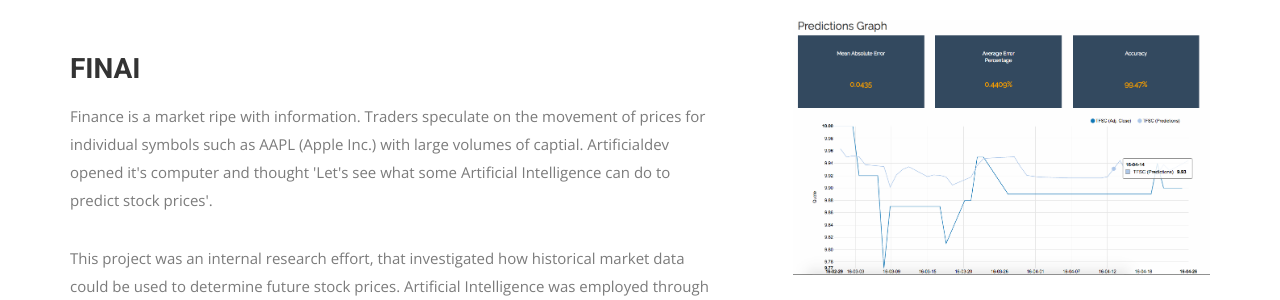
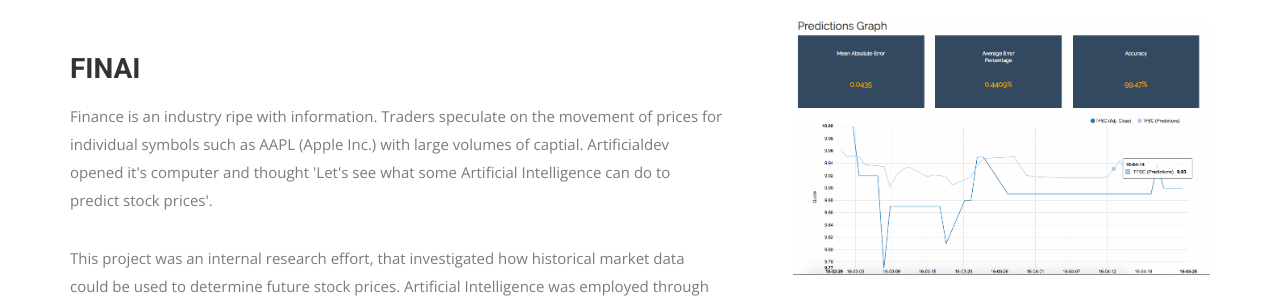
Before and after one commit to seanquinn/seanquinn.github.io, a Jekyll site: the page built from finai.html, in a window 1280 px wide. Shown: the part 540-840 px from the top of the page. Built offline with Jekyll 4.4.1, drawn with Linux system fonts in a browser that asks for light colours; nearby versions of some CDN libraries; some web fonts are replaced.

Commit message:
Typos + grammar

```diff
--- a/contact.html
+++ b/contact.html
@@ -42,7 +42,7 @@ permalink: /contact/
             <div class="form-group-2">
               <textarea class="form-control" name="message" rows="3" placeholder="Your Message"></textarea>
             </div>
-            <button class="btn btn-default" type="submit">Send Message</button>
+            <input class="btn btn-default" type="submit" value="Send Message" />
           </form>
         </div>
       </div>
--- a/finai.html
+++ b/finai.html
@@ -26,7 +26,7 @@ permalink: /finai/
             <h2>Finai</h2>
           </div>
           <p>
-            Finance is a market ripe with information. Traders speculate on the movement of prices for individual symbols such as AAPL (Apple Inc.) with large volumes of captial. Artificialdev opened it's computer and thought 'Let's see what some Artificial Intelligence can do to predict stock prices'.
+            Finance is an industry ripe with information. Traders speculate on the movement of prices for individual symbols such as AAPL (Apple Inc.) with large volumes of captial. Artificialdev opened it's computer and thought 'Let's see what some Artificial Intelligence can do to predict stock prices'.
           </p>
           <p>
             This project was an internal research effort, that investigated how historical market data could be used to determine future stock prices. Artificial Intelligence was employed through the use of Multi-layer Perceptron Neural Networks and Support Vector Machines. The project was deemed as a success by university professors, and could be used to inform investment decisions in equities. The project is currently in private beta due to the secretive nature of the algorithm.
--- a/work.html
+++ b/work.html
@@ -26,7 +26,7 @@ permalink: /work/
             <h2>Working with us</h2>
           </div>
           <p>
-            OOne word to describe our working process is pragmatic. We want every project to succeed, and for it to succeed it has to meet your expectations.Typically the way software projects start is with a list of requirements and a time scale, and the developers go off and create a product around that. The problem with this approach is that the customer isn't sure of what exactly they want at the start,requirements change, and there is little communication between the two.  Ultimately this ends up with the client being unhappy, the developers having to do extra work and the deadline is not met. We work smarter by working with you!
+            One word to describe our working process is pragmatic. We want every project to succeed, and for it to succeed it has to meet your expectations.Typically the way software projects start is with a list of requirements and a time scale, and the developers go off and create a product around that. The problem with this approach is that the customer isn't sure of what exactly they want at the start,requirements change, and there is little communication between the two.  Ultimately this ends up with the client being unhappy, the developers having to do extra work and the deadline is not met. We work smarter by working with you!
           </p>
           <p>
             We involve you in every step of the process. From initial requirements gathering until project completion, artificialdev artificialdev will frequently connect with you and your users and continually provide you with project updates. We work in sprints, typically lasting two weeks. At the start of each sprint, we will consult you to identify what we should build next for your project. Once a sprint ends, we will show you the results of our hard labour (which your users can try out) and get feedback from you as to whether this meets your requirement. These sprints will repeat until the project is completed. The result of this is that your project is built incrementally, with your feedback to optimise the end product created.
```
